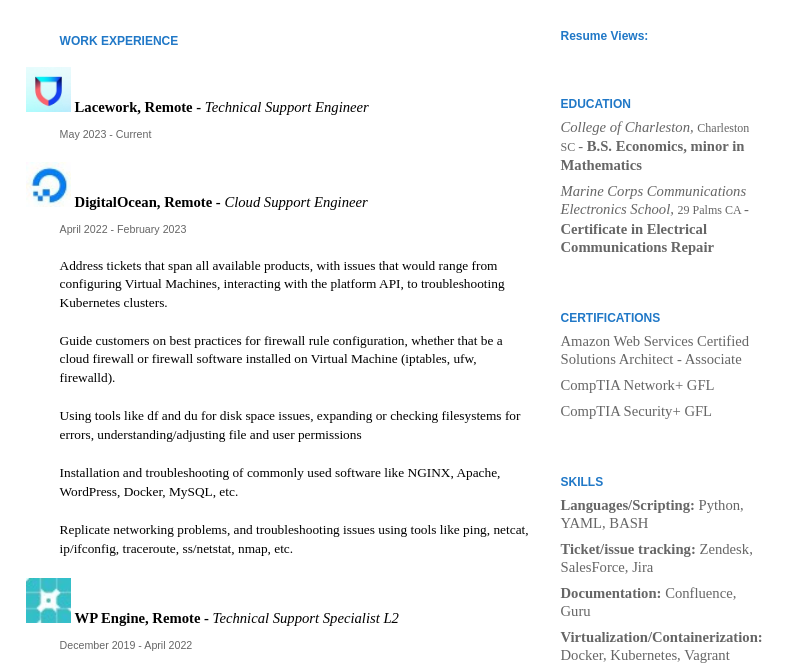
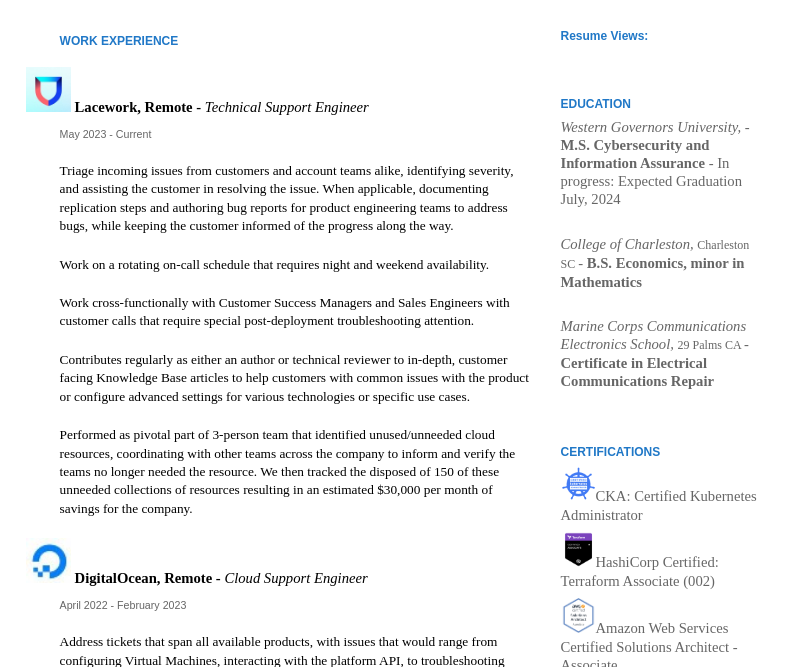
Before and after one commit to nixc0/cloud-resume-challenge, a website: page resume.html in a window 1280 px wide. Shown: the part 149-816 px from the top of the page, without its empty margins (0-804 px from the left). Drawn offline with Linux system fonts and the light colour scheme; no server answers.

Commit message:
added new certs and updated lacework experience

```diff
--- a/resume.html
+++ b/resume.html
@@ -42,7 +42,16 @@
                         <span class="h2">Lacework, Remote - </span>
                         <span class="s6">Technical Support Engineer</span></p>
                                 <div class="experience"> <p class="s7" class="s9">May 2023 - Current</p><br>
-                                <!-- <p class="s8">Still learning</p>    -->
+                                    <p class="s8">Triage incoming issues from customers and account teams alike, identifying severity, and assisting the customer in resolving the issue. When applicable, documenting replication steps and authoring bug reports for product engineering teams to address bugs, while keeping the customer informed of the progress along the way.  </p>
+                                    <p class="s3"><br/></p>
+                                    <p class="s8">Work on a rotating on-call schedule that requires night and weekend availability.  </p>
+                                    <p class="s3"><br/></p>
+                                    <p class="s8">Work cross-functionally with Customer Success Managers and Sales Engineers with customer calls that require special post-deployment troubleshooting attention.  </p>
+                                    <p class="s3"><br/></p>
+                                    <p class="s8">Contributes regularly as either an author or technical reviewer to in-depth, customer facing Knowledge Base articles to help customers with common issues with the product or configure advanced settings for various technologies or specific use cases.  </p>
+                                    <p class="s3"><br/></p>
+                                    <p class="s8">Performed as pivotal part of 3-person team that identified unused/unneeded cloud resources, coordinating with other teams across the company to inform and verify the teams no longer needed the resource. We then tracked the disposed of 150 of these unneeded collections of resources resulting in an estimated $30,000 per month of savings for the company. </p>
+                                    <p class="s3"><br/></p>
                                 </div>
                         <p class="s8"><span><img width="45" height="45" alt="image" src="images/Image_001.jpg"/></span>
                             <span class="h2">DigitalOcean, Remote - </span>
@@ -115,16 +124,19 @@
                         <!-- education section-->
                         <br><br> <br>
                         <p class="labels">EDUCATION</p>
-                         <p class="education"><em>College of Charleston, </em><span class="p">Charleston SC </span>- <b>B.S. Economics, minor in Mathematics</b></p>
-                         <p class="education"><em>Marine Corps Communications Electronics School, </em><span class="p">29 Palms CA </span>- <b>Certificate in Electrical Communications Repair</b></p>
+                        <p class="education"><em>Western Governors University, </em>- <b>M.S. Cybersecurity and Information Assurance</b> - In progress: Expected Graduation July, 2024</p><br>
+                        <p class="education"><em>College of Charleston, </em><span class="p">Charleston SC </span>- <b>B.S. Economics, minor in Mathematics</b></p><br>
+                        <p class="education"><em>Marine Corps Communications Electronics School, </em><span class="p">29 Palms CA </span>- <b>Certificate in Electrical Communications Repair</b></p>
                         <p class="s3"><br/></p>
 
                         <!-- certification section-->
                         <br> <br>
                         <p class="labels">CERTIFICATIONS</p>
-                        <p class="education">Amazon Web Services Certified Solutions Architect - Associate</p>
-                        <p class="education">CompTIA Network+ GFL </p>
-                        <p class="education">CompTIA Security+ GFL </p>
+                        <p class="education"><span><a href=https://www.credly.com/badges/67ee63e1-6e48-4fbb-9d05-3529c7141c1f/linked_in_profile><img width="35" height="35" alt="image" src="images/cka_from_cncfsite__281_29.png"/></a>CKA: Certified Kubernetes Administrator </span></p>
+                        <p class="education"><span><a href=https://www.credly.com/badges/48774ec8-495d-407a-b4f2-a6fc2fc91a81/linked_in_profile><img width="35" height="35" alt="image" src="images/terraform-badge.webp"/></a>HashiCorp Certified: Terraform Associate (002) </span></p>
+                        <p class="education"><span><a href=https://www.credly.com/badges/116a82ba-beaa-4e3d-a0f7-223bd57f6cb6/linked_in_profile><img width="35" height="35" alt="image" src="images/aws saa.png"/></a>Amazon Web Services Certified Solutions Architect - Associate </span></p>
+                        <p class="education"><span><a href=https://www.credly.com/badges/a2a5601d-2d93-41d3-9302-7e32591e9cc1/linked_in_profile><img width="35" height="35" alt="image" src="images/comptia-pentest-ce-certification-PhotoRoom.png-PhotoRoom.png"/></a>CompTIA Pentest+ CE </span></p>
+                        <p class="education"><span><a href=https://www.credly.com/earner/earned/badge/dbdd429a-8e3e-471f-8778-33e07c71b099><img width="35" height="35" alt="image" src="images/comptia-cysa-ce-certification-PhotoRoom.png-PhotoRoom.png"/></a>CompTIA CySA+ CE </span></p>
                         <p class="s3"><br/></p>
 
                         <!-- skills section-->
```
Also changed, not shown: images/aws saa.png (added), images/cka_from_cncfsite__281_29.png (added), images/comptia-cysa-ce-certification-PhotoRoom.png-PhotoRoom.png (added), images/comptia-pentest-ce-certification-PhotoRoom.png-PhotoRoom.png (added), images/terraform-badge.webp (added).
